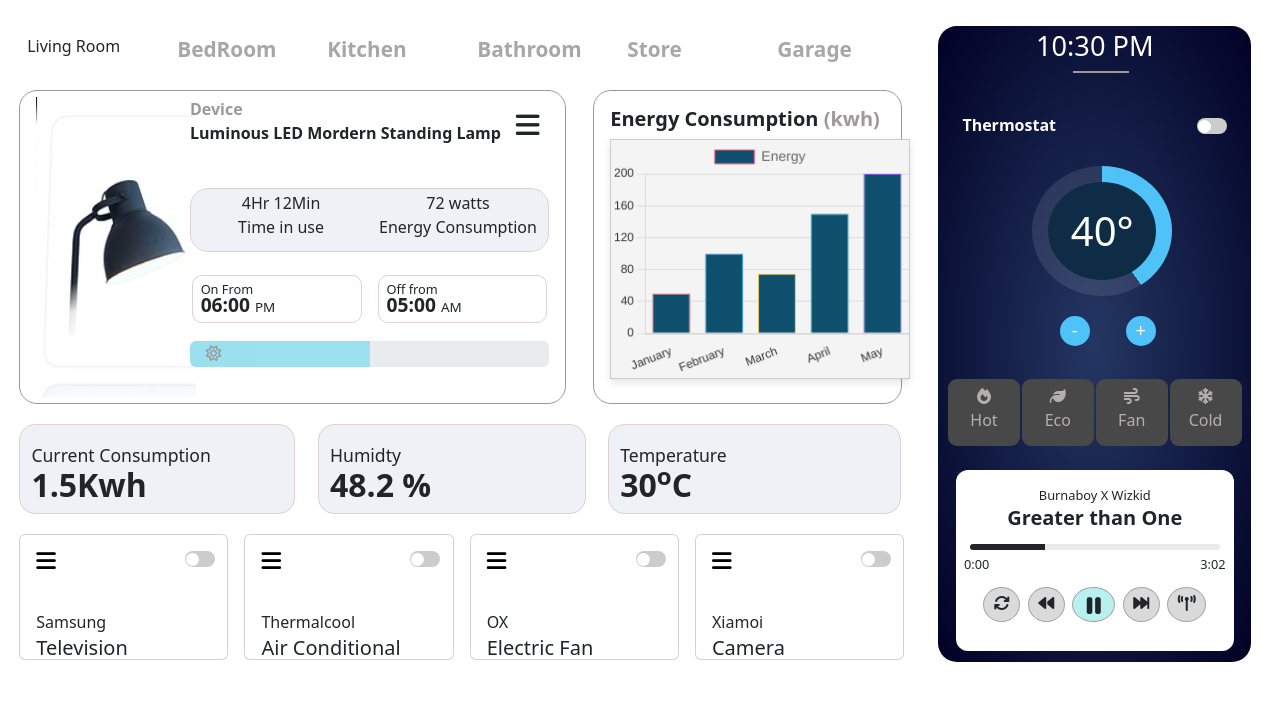
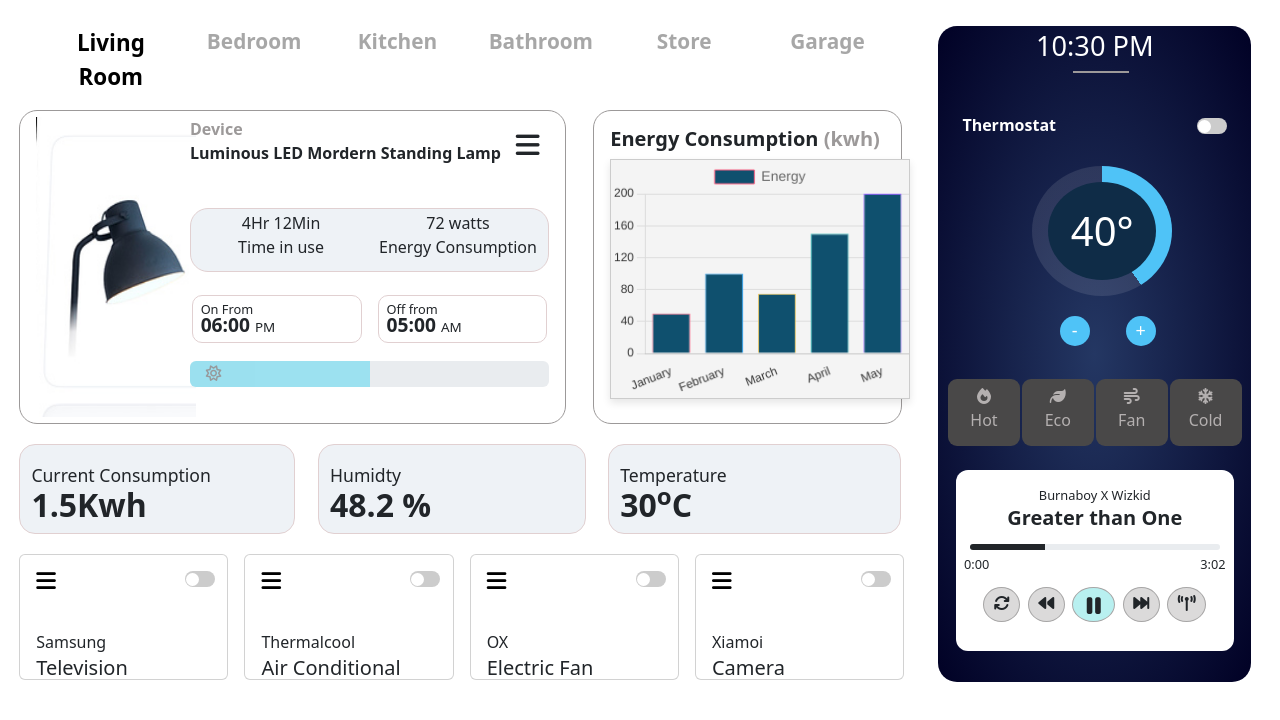
Before and after one commit to osigbemhe2020/home-dashboard, a plain HTML site: page index.html in a window 1280 px wide. Drawn offline with nearby package versions, Linux system fonts and the light colour scheme.

Commit message:
Update index.html

```diff
--- a/index.html
+++ b/index.html
@@ -25,13 +25,16 @@
     <div id ="full-wrapper">
         <div class="main">
             <header class="container-sm">
-                <nav>
-                    <div class="row">
-                        <div class="col p-2"><p id="odd">Living Room</p></div><div class="col p-2"><p class="even">BedRoom</p></div>
-                        <div class="col p-2"><p class="even">Kitchen</p></div><div class="col p-2"><p class="even">Bathroom</p></div>
-                        <div class="col p-2"><p class="even">Store</p></div><div class="col p-2"><p class="even">Garage</p></div>
+               <nav class="container">
+                    <div class="row row-cols-2 row-cols-sm-3 row-cols-md-4 row-cols-lg-6 g-2 text-center">
+                      <div class="col"><p class="odd">Living Room</p></div>
+                      <div class="col"><p class="even">Bedroom</p></div>
+                      <div class="col"><p class="even">Kitchen</p></div>
+                      <div class="col"><p class="even">Bathroom</p></div>
+                      <div class="col"><p class="even">Store</p></div>
+                      <div class="col"><p class="even">Garage</p></div>
                     </div>
-                </nav>
+                  </nav>
                 <!--<div id="plus"><i class="fa-solid fa-plus"></i></div>-->
             </header>
             <div class="top">
```
